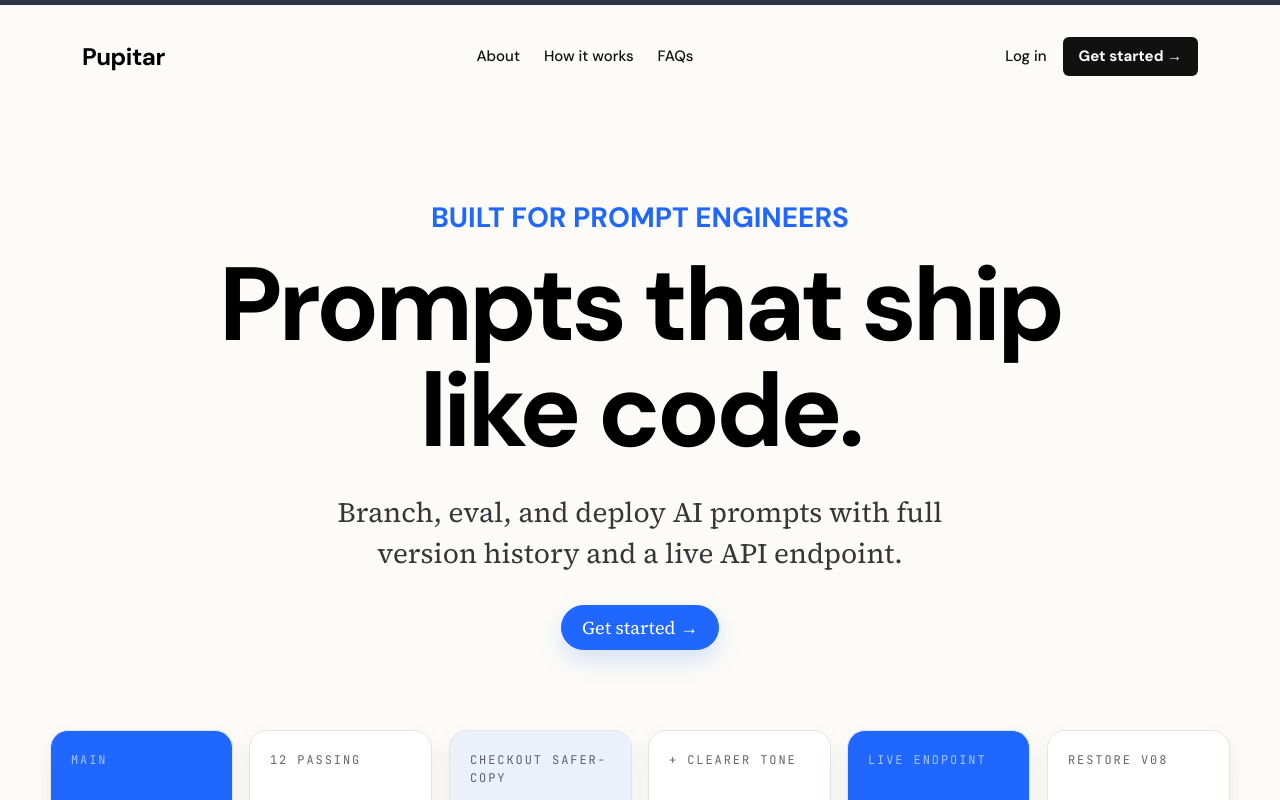
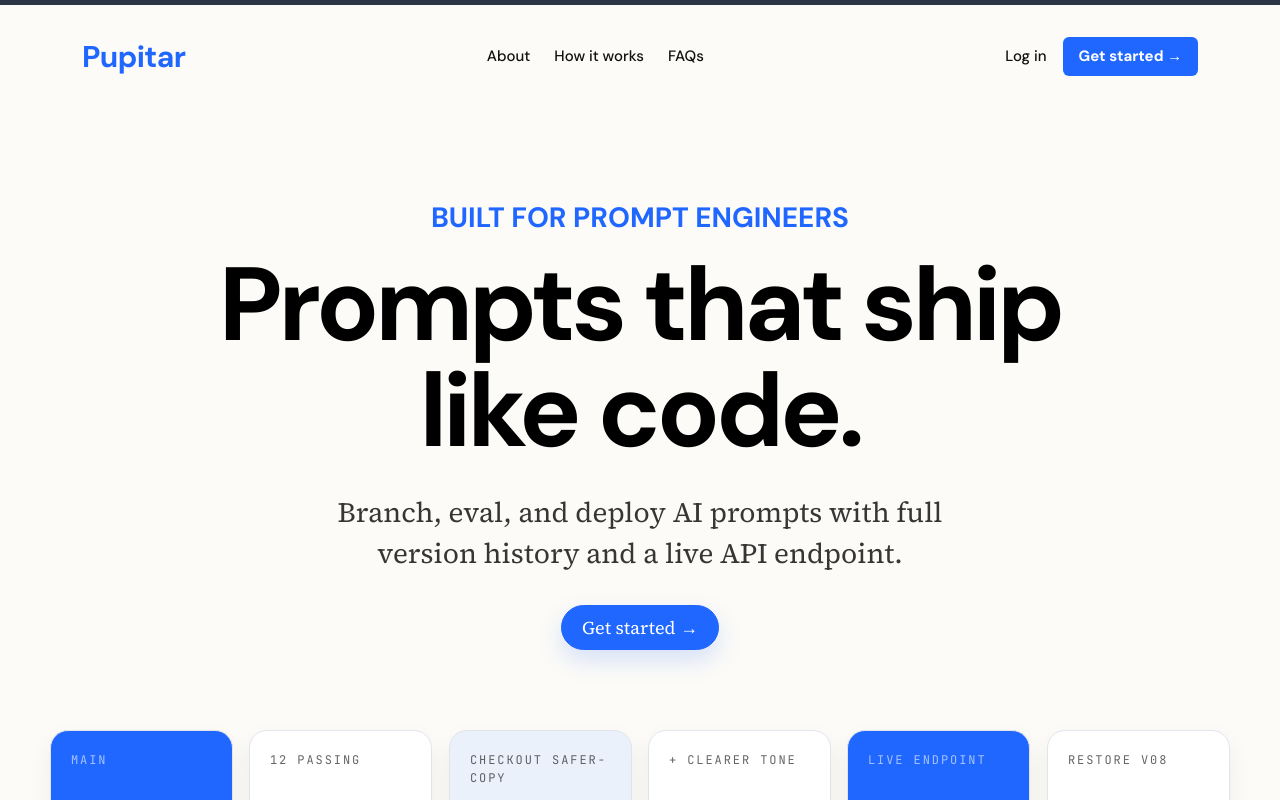
Before and after one commit to suprith41/pupitar, a Next.js app: page / in a window 1280 px wide. Shown: the top 800 px of the page. Built offline with nearby package versions, Linux system fonts and the light colour scheme.

Commit message:
frontend dev

```diff
--- a/app/page.tsx
+++ b/app/page.tsx
@@ -117,7 +117,7 @@ export default function Home() {
         <div className="mx-auto grid w-full max-w-[1180px] grid-cols-1 gap-4 px-5 py-6 md:grid-cols-[auto,1fr,auto] md:items-center md:gap-6 md:px-8 md:py-8">
           <Link
             href="/"
-            className="justify-self-center text-[24px] font-bold leading-none tracking-[-0.02em] text-ink md:justify-self-start"
+            className="justify-self-center text-[30px] font-bold leading-none tracking-[-0.02em] text-accent md:justify-self-start"
             style={{ fontFamily: '"DM Sans", Arial, sans-serif' }}
           >
             Pupitar
@@ -141,7 +141,7 @@ export default function Home() {
             </Link>
             <Link
               href="/signup"
-              className="inline-flex items-center justify-center rounded-[6px] bg-[#111111] px-4 py-3 font-heading text-[15px] font-bold leading-none text-white transition-colors hover:bg-[#222222]"
+              className="inline-flex items-center justify-center rounded-[6px] bg-accent px-4 py-3 font-heading text-[15px] font-bold leading-none text-white transition-colors hover:bg-accent-hover"
             >
               Get started →
             </Link>
```
